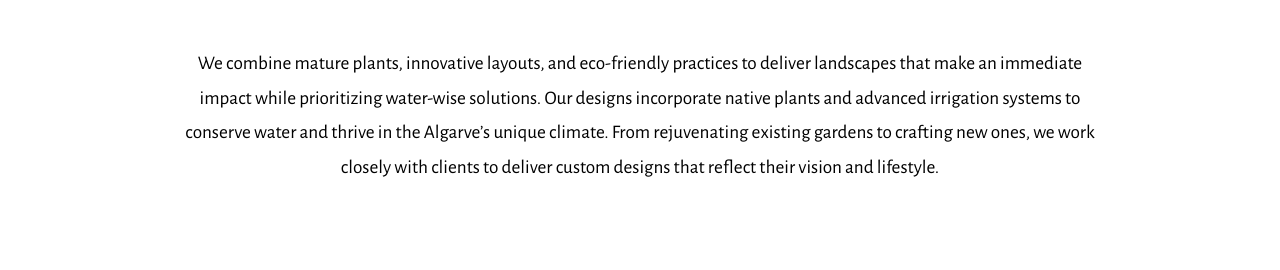
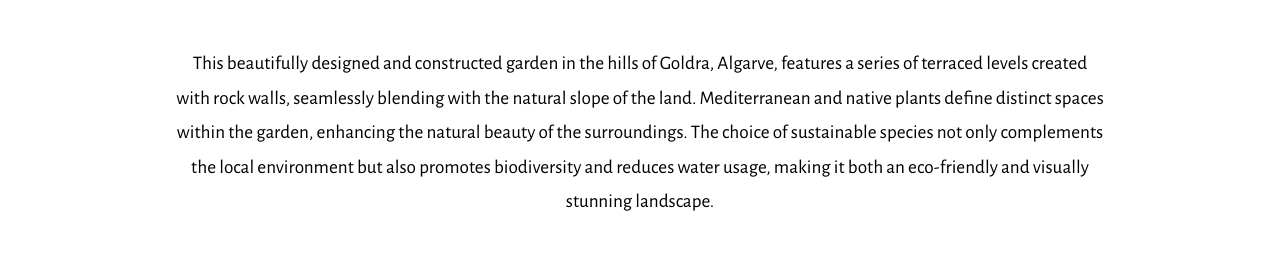
Before and after one commit to luccamarshall/Cape-Garden, a plain HTML site: page Arizona/projects/goldra.html in a window 1280 px wide. Shown: the part 882-1152 px from the top of the page. Drawn offline with nearby package versions, Linux system fonts and the light colour scheme.

Commit message:
update some goldra info and some photos

```diff
--- a/Arizona/projects/goldra.html
+++ b/Arizona/projects/goldra.html
@@ -53,7 +53,7 @@
     <!-- Fullscreen Logo Image -->
 
     <div class="fullscreen-logo-projects position-relative">
-        <img src="../img/projects/Poço Geraldo/20240618_143904.jpg" alt="Cape Gardens Fullscreen Logo"
+        <img src="../img/projects/Goldra/20240515_155748.jpg" alt="Cape Gardens Fullscreen Logo"
             class="img-fluid">
         <div class="overlay">
             <h5 class="title_project_image text-center">Goldra</h5>
@@ -66,11 +66,11 @@
         <div class="row justify-content-center">
             <div class="project_body col-md-10 text-center">
                 <p>
-                    We combine mature plants, innovative layouts, and eco-friendly practices to deliver landscapes that
-                    make an immediate impact while prioritizing water-wise solutions. Our designs incorporate native
-                    plants and advanced irrigation systems to conserve water and thrive in the Algarve’s unique climate.
-                    From rejuvenating existing gardens to crafting new ones, we work closely with clients to deliver
-                    custom designs that reflect their vision and lifestyle.
+                    This beautifully designed and constructed garden in the hills of Goldra, Algarve, features a series of terraced levels
+                    created with rock walls, seamlessly blending with the natural slope of the land. Mediterranean and native plants define
+                    distinct spaces within the garden, enhancing the natural beauty of the surroundings. The choice of sustainable species
+                    not only complements the local environment but also promotes biodiversity and reduces water usage, making it both an
+                    eco-friendly and visually stunning landscape.
                 </p>
             </div>
             <div class="col-md-10 text-center">
```
